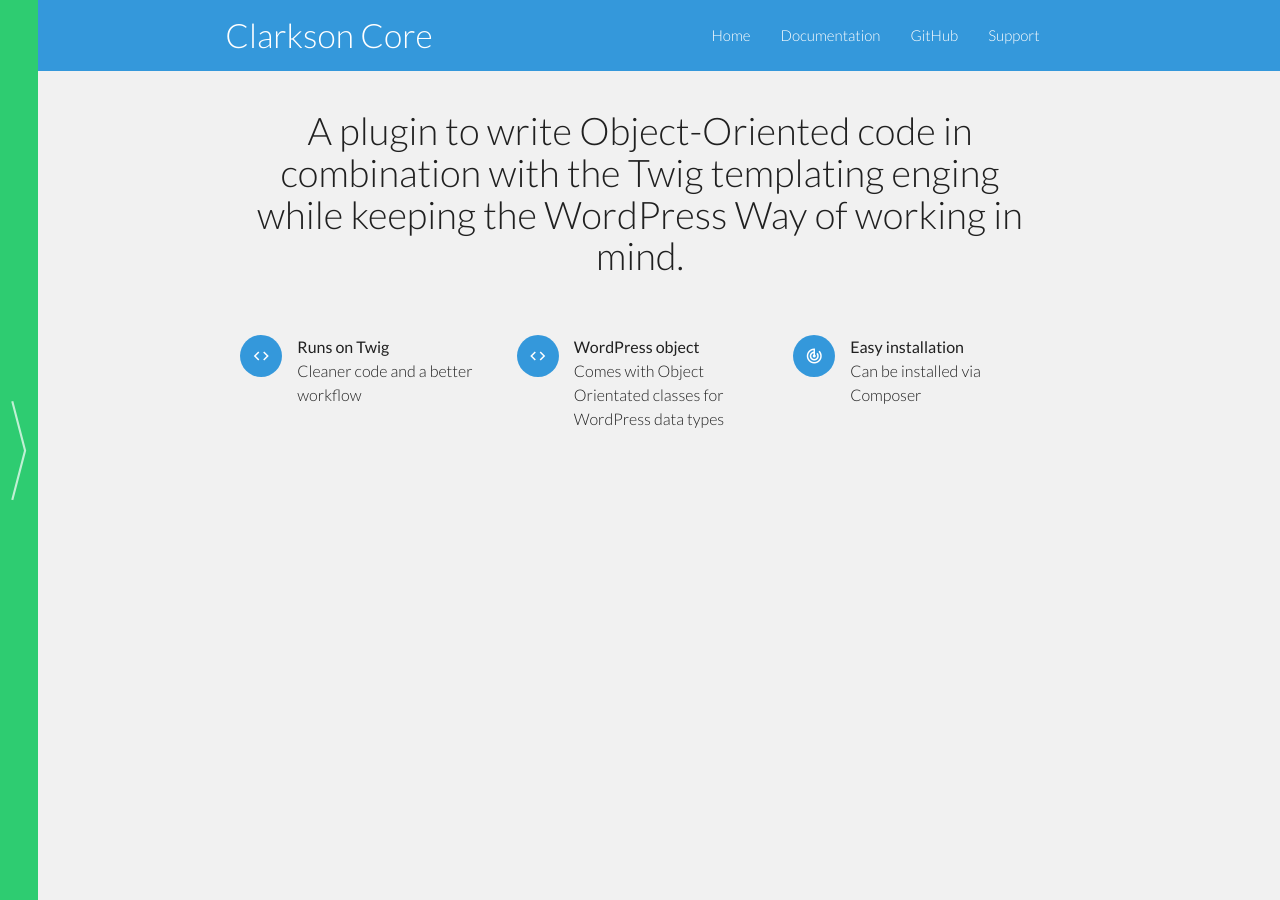
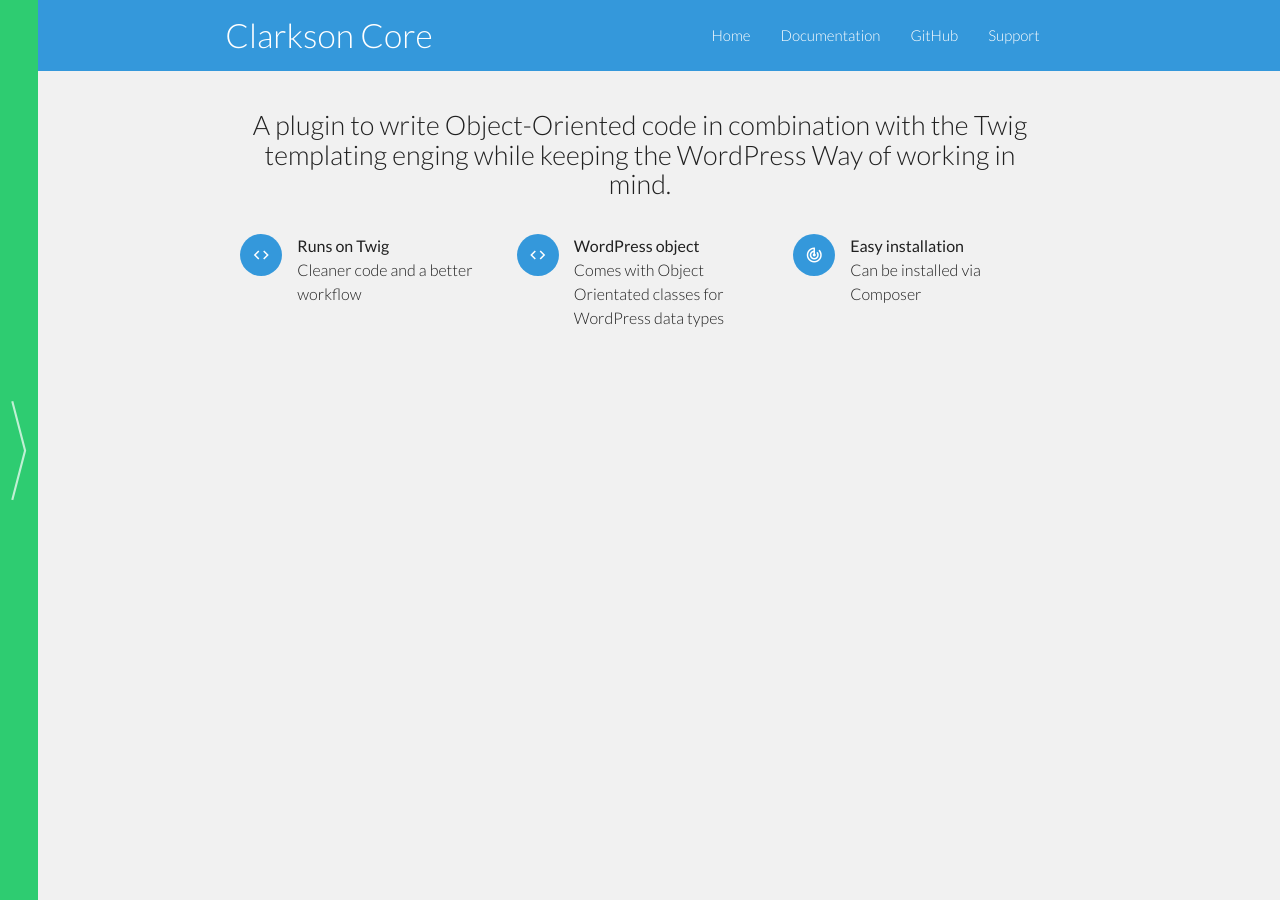
Before and after one commit to level-level/Clarkson-Theme, a Jekyll site: the page built from core/index.md, in a window 1280 px wide. Built offline with Jekyll 4.4.1, drawn with Linux system fonts in a browser that asks for light colours; some web fonts are replaced.

Commit message:
tweaker landing header to scale

```diff
--- a/_sass/_tweaks.scss
+++ b/_sass/_tweaks.scss
@@ -29,13 +29,13 @@ pre {
 code {
   font-family: Menlo, Monaco, Consolas, "Courier New", monospace;
   padding: 2px;
-  background: #F3F3F3;
+  background: #FFF;
   border-radius: 3px;
+  font-size: 0.9em;
 }
 
 .hero-header {
   text-align: center;
-  margin-bottom: ($h1-fontsize);
 }
 
 /*
--- a/_sass/_typography.scss
+++ b/_sass/_typography.scss
@@ -44,7 +44,7 @@ small { font-size: 75%; }
 .thin { font-weight: 200; }
 
 
-.flow-text{
+.flow-text {
   font-weight: 300;
   $i: 0;
   @while $i <= $intervals {
--- a/core/index.md
+++ b/core/index.md
@@ -16,4 +16,4 @@ features:
       icon: track_changes
 ---
 # A plugin to write Object-Oriented code in combination with the Twig templating enging while keeping the WordPress Way of working in mind.
-{: .hero-header}
+{: .hero-header .flow-text }
```
Also changed, not shown: theme/index.md (+1 -1 lines).
